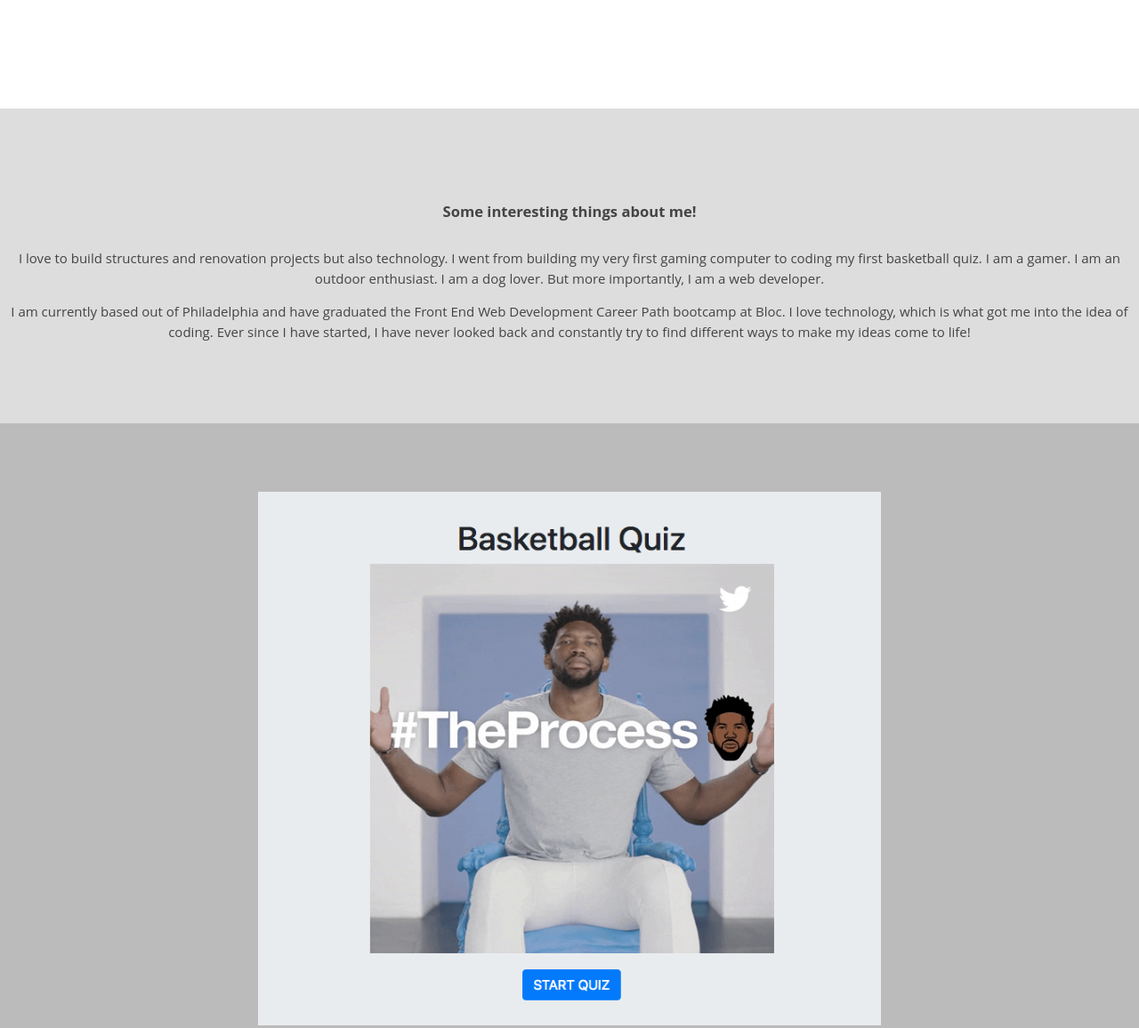
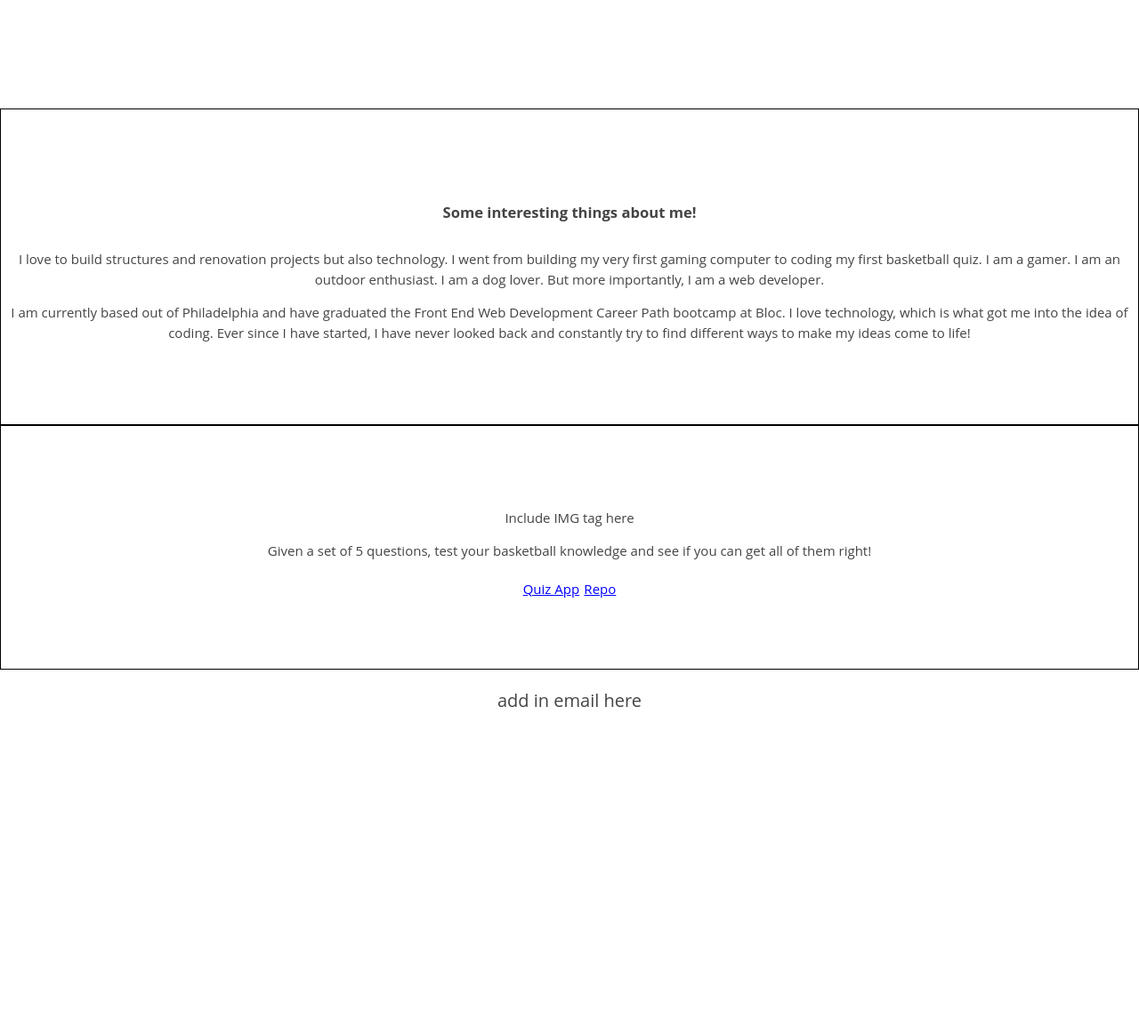
Before and after one commit to woony91/Portfolio, a plain HTML site: page index.html in a window 1280 px wide. Shown: the part 540-1696 px from the top of the page at 89% size. After the commit the page ends 1363 px from the top, so only its background shows below. Drawn offline with nearby package versions, Linux system fonts and the light colour scheme.

Commit message:
updated wireframe

```diff
--- a/index.html
+++ b/index.html
@@ -34,7 +34,7 @@
         <div id="quiz-app">
             <!-- Need to add an interactive method for image of quiz app
             Clicking on the image will send to separate page for quiz app for images and description -->
-            <img class="first-project" src="./Screenshots/first.jpg" alt="First page of my quiz app">
+            <p>Include IMG tag here</p>
             <p>Given a set of 5 questions, test your basketball knowledge and see if you can get all of them right!</p>
             <!-- Make a better link image for live and repo link -->
             <a href="https://woony91.github.io/" class = "live-link">Quiz App</a>
--- a/style.css
+++ b/style.css
@@ -25,11 +25,6 @@ h1 {
   font-size: 15px;
 }
 
-nav,
-footer {
-  padding: 1% 0;
-  background-color: blue;
-}
 
 nav {
   position: fixed;
@@ -46,12 +41,10 @@ header {
 section {
   min-height: 200px;
   padding: 6% 0;
-  background-color: #bbb;
+  background-color: white;
+  border: 1px black solid;
 }
 
-section:nth-child(even) {
-  background-color: #ddd;
-}
 
 .first-project {
   height: 600px;
```
